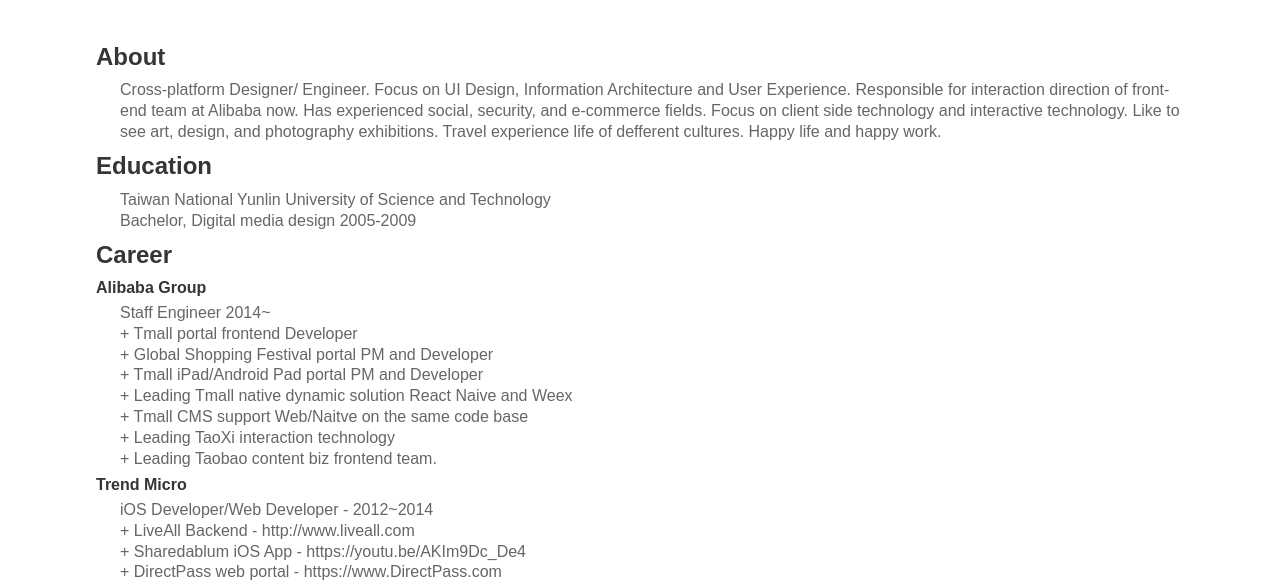
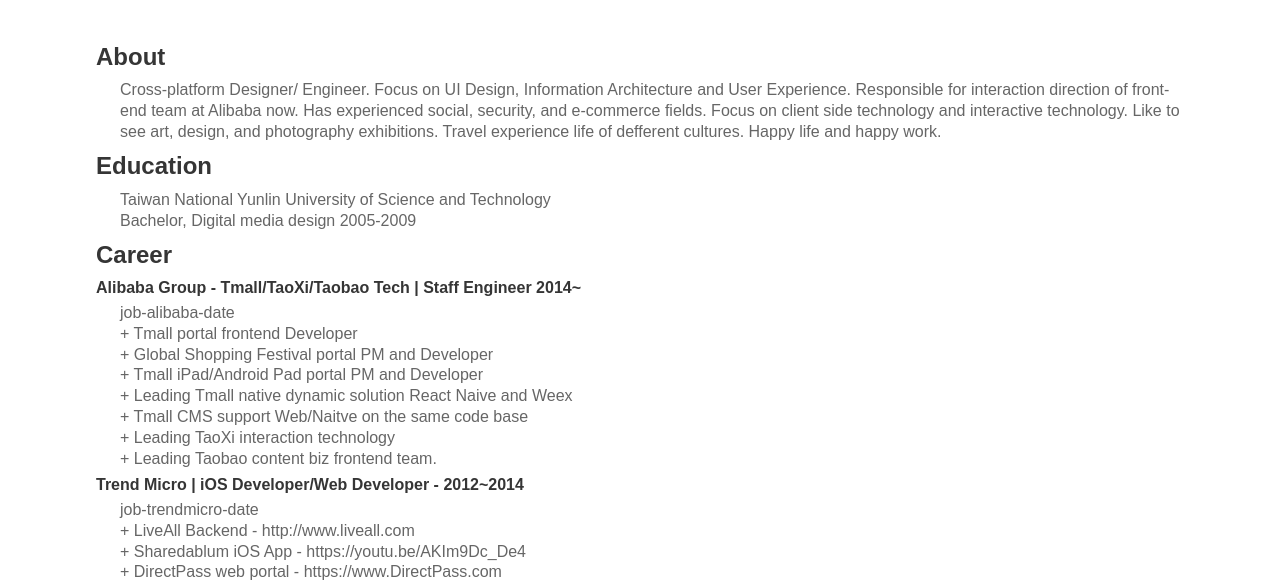
Before and after one commit to IskenHuang/iskenhuang.github.io, a website: page resume/index.html in a window 1280 px wide. Shown: the part 207-794 px from the top of the page. Drawn offline with Linux system fonts and the light colour scheme.

Commit message:
Update index.html

```diff
--- a/resume/index.html
+++ b/resume/index.html
@@ -205,14 +205,11 @@
                     'lang-en-us': 'English',
                     'lang-zh-tw': '正體中文',
                     'lang-zh-cn': '简体中文',
-                    'job-alibaba-company': 'Alibaba Group',
-                    'job-alibaba-date': 'Staff Engineer 2014~',
+                    'job-alibaba-company': 'Alibaba Group - Tmall/TaoXi/Taobao Tech | Staff Engineer 2014~',
                     'job-alibaba-description': '+ Tmall portal frontend Developer<br />+ Global Shopping Festival portal PM and Developer<br />+ Tmall iPad/Android Pad portal PM and Developer<br />+ Leading Tmall native dynamic solution React Naive and Weex<br />+ Tmall CMS support Web/Naitve on the same code base<br />+ Leading TaoXi interaction technology<br />+ Leading Taobao content biz frontend team.',
-                    'job-trendmicro-company': 'Trend Micro',
-                    'job-trendmicro-date': 'iOS Developer/Web Developer - 2012~2014',
+                    'job-trendmicro-company': 'Trend Micro | iOS Developer/Web Developer - 2012~2014',
                     'job-trendmicro-description': '+ LiveAll Backend - http://www.liveall.com<br />+ Sharedablum iOS App - https://youtu.be/AKIm9Dc_De4<br />+ DirectPass web portal - https://www.DirectPass.com<br />',
-                    'job-coevo-company': 'COEVO Technology Inc',
-                    'job-coevo-date': 'Manager - 2010~2012',
+                    'job-coevo-company': 'COEVO Technology Inc | Manager - 2010~2012',
                     'job-coevo-description': '+ Customize official website, micro site, campaign site. <br />+ iPhone, iPad, Android, Windows Phone app design and development.<br />+ Augmented reality application on PC/MAC, iOS, Android.<br />+ Mobile advertisement platform.<br />+ Integrated social network application. i.e. Facebook, Twitter.<br />+ Business CRM, EIP, EDM, Mobile e-commerce.<br />+ E-Marketing total solution.',
                 },
                 'ZH-TW': {
@@ -228,14 +225,11 @@
                     'lang-en-us': 'English',
                     'lang-zh-tw': '正體中文',
                     'lang-zh-cn': '简体中文',
-                    'job-alibaba-company': '阿里巴巴集團',
-                    'job-alibaba-date': '終端工程師 - 2014~',
+                    'job-alibaba-company': '阿里巴巴集團 - 天猫/淘系/淘宝技术部 | 高级技术专家 2014~',
                     'job-alibaba-description': '+ 天貓首頁前端工程師<br />+ 天貓雙11首頁前端 PM/開發人員<br />+ 天貓 iPad/Android Pad 首頁 PM/開發人員<br />+ 天貓前端動態化 Native 主要負責人，主要包含 React Naive 和 Weex<br />+ 天貓頁面 CMS 搭建系統，建立 Web/Native 同步架構<br />+ 淘系技術部互動技術團隊<br />+ 淘寶技術部內容前端團隊',
-                    'job-trendmicro-company': '趨勢科技',
-                    'job-trendmicro-date': 'iOS 工程師、前端工程師 - 2012~2014',
+                    'job-trendmicro-company': '趨勢科技 | iOS 工程師、前端工程師 - 2012~2014',
                     'job-trendmicro-description': '+ LiveAll 後端維護、開發 - http://www.liveall.com<br />+ Sharedablum iOS App - https://youtu.be/AKIm9Dc_De4<br />+ DirectPass Web 版前端 - https://www.DirectPass.com<br />',
-                    'job-coevo-company': '共贏科技',
-                    'job-coevo-date': '經理 - 2010~2012',
+                    'job-coevo-company': '共贏科技 | 經理 - 2010~2012',
                     'job-coevo-description': '+ 訂製化品牌官方首頁、活動頁 <br />+ iPhone, iPad, Android, Windows Phone app 設計、開發<br />+ 擴增實境應用於 PC/MAC, iOS, Android.<br />+ 移動設備廣告平台<br />+ 社群網站(Facebook, Twitter)功能整合入應用中<br />+ 企業 CRM, EIP, EDM, EC 整合訂製<br />+ E-Marketing 全套整合方案',
                 },
                 'ZH-CN': {
@@ -251,14 +245,11 @@
                     'lang-en-us': 'English',
                     'lang-zh-tw': '正體中文',
                     'lang-zh-cn': '简体中文',
-                    'job-alibaba-company': '阿里巴巴集团',
-                    'job-alibaba-date': '高级技术专家 - 2014~',
+                    'job-alibaba-company': '阿里巴巴集团 天猫/淘系/淘宝技术部 | 高级技术专家 2014~',
                     'job-alibaba-description': '+ 负责过淘宝内容（直播、逛逛、评价）、淘系互动、手机天猫App、聚划算、营销活动团队，管理幅度 40+，包含前端、客户端、后端等；8年双11经验，担任过前端PM，负责过 400 多人项目，与业务一同增长。<br/>+ 集团内搭建基础产品天马负责人，斑马搭建负责人，全球首创跨端搭建架构，为活动搭投一体构建数据、页面完整服务，为集团服务数千万页面；结合设计做出智慧界面，为点击率提升 5-20%；支持 Lazada Voyager 首页、活动链路，将整体上云并对接国际化链路，完成多国部署，性能稳定性倍增。<br/>+ Weex 创始人之一，AliWeex、AliRN、PHA 负责人，随着业务发展不断升级技术方案，打破前端、客户端、后端边界突破秒开率以及稳定性，为用户带来最佳体验，让双11主会场达到 98% 秒开率，日常业务 sfps N95 达到 900ms。<br/>+ 21年集团前端委员会互动负责人；为支持互动业务构建 EVA 体系，支持 2/3D 等复杂互动场景，整个体系包含数据&模块分发、工程、编辑器、资产、引擎，支持双11星秀猫、芭芭农场、淘金币、淘宝人生等场景快速发展，1 个月能上一个新业务。',
-                    'job-trendmicro-company': '趋势科技',
-                    'job-trendmicro-date': 'iOS 工程师、前端工程师 - 2012~2014',
+                    'job-trendmicro-company': '趋势科技 | iOS 工程师、前端工程师 - 2012~2014',
                     'job-trendmicro-description': '+ LiveAll 后端维护、开发 - http://www.liveall.com<br />+ Sharedablum iOS App - https://youtu.be/AKIm9Dc_De4<br />+ DirectPass Web 版前端 - https://www.DirectPass.com<br />',
-                    'job-coevo-company': '共赢科技',
-                    'job-coevo-date': '经理 - 2010~2012',
+                    'job-coevo-company': '共赢科技 | 经理 - 2010~2012',
                     'job-coevo-description': '+ 客制化品牌官方首页、活动页 <br />+ iPhone, iPad, Android, Windows Phone app 设计、开发<br />+ 增强实境应用于 PC/MAC, iOS, Android.<br />+ 移动广告平台<br />+ 社群网站(Facebook, Twitter)功能集成入应用中<br />+ 企业 CRM, EIP, EDM, EC 整合订制<br />+ E-Marketing 全套整合方案',
                 }
             }
```
